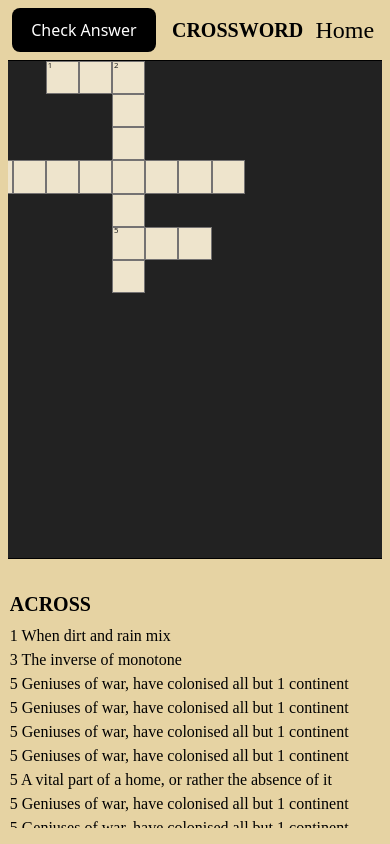
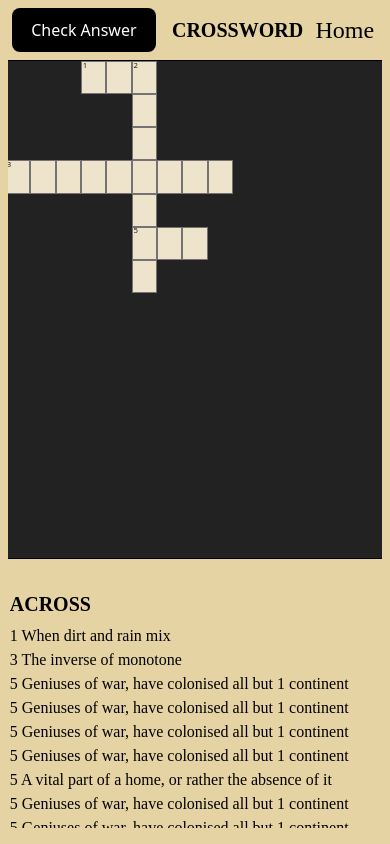
Before and after one commit to yorknouse/puzzles, a React (Vite) app: page /crossword in a window 390 px wide. Built offline with nearby package versions, Linux system fonts and the light colour scheme.

Commit message:
Newest crossoword added, minor website tweaks, improved functionality on crosswordgame

```diff
--- a/src/App.css
+++ b/src/App.css
@@ -565,7 +565,7 @@ main, .outerbackgroundhome, .home-content, .home-wrapper {
   }
 
   .cell {
-    width: clamp(26px, 8.5vw, 45px);
+    width: clamp(20px, 6.5vw, 45px);
     height: clamp(26px, 8.5vw, 45px);
   }
 
```
